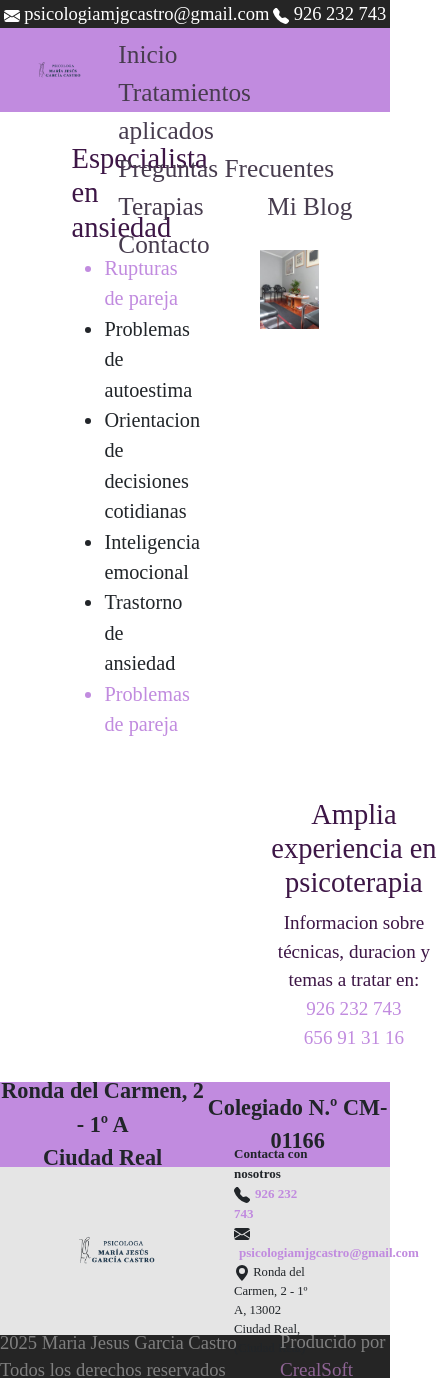
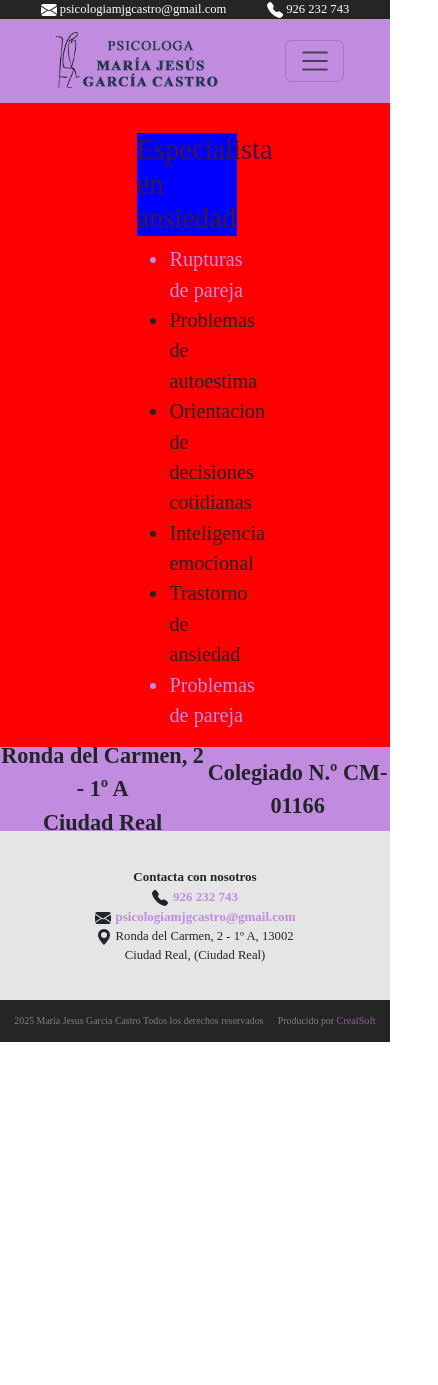
Before and after one commit to aalexgarciagl/psicologiaciudadreal, an Angular app: page /inicio in a window 390 px wide. Shown: the whole page, 438 px wide, since content can reach past the window. After the commit the page ends 1042 px from the top, so only its background shows below. Built offline with nearby package versions, Linux system fonts and the light colour scheme.

Commit message:
header and footer responsive

```diff
--- a/src/app/app.component.css
+++ b/src/app/app.component.css
@@ -72,3 +72,30 @@
     color: #8e6494;
     text-decoration: none;
 }
+
+@media (max-width: 768px) {
+    .imagen-footer-ct{
+        display: none;
+    }
+
+    .contenedor-imagen{
+        width: 50%;
+    }
+
+    .navbar{
+        width: 20%;
+    }
+
+    .contacto{
+        text-align: center;
+        width: 100%;
+    }
+
+    .footer-small{
+        font-size: 55%;
+    }
+    .header-small{
+        font-size: 70%;
+    }
+
+}
--- a/src/app/app.component.html
+++ b/src/app/app.component.html
@@ -1,4 +1,3 @@
-
 <header>
   <div class="header-small">
     <div class="email">
@@ -14,18 +13,33 @@
       {{this.telFijo}}
     </div>
   </div>
+
   <div class="header-big">
     <div class="contenedor-imagen">
       <div class="imagen"></div>
     </div>
-    <div class="navbar">
-      <a href="">Inicio</a>
-      <a href="">Tratamientos aplicados</a>
-      <a href="">Preguntas Frecuentes</a>
-      <a href="">Terapias</a>
-      <a href="">Mi Blog</a>
-      <a href="">Contacto</a>
-    </div>
+
+    <!-- NAVBAR BOOTSTRAP 5 -->
+    <nav class="navbar navbar-expand-lg navbar-light">
+      <div class="container-fluid">
+        <!-- Botón hamburguesa -->
+        <button class="navbar-toggler" type="button" data-bs-toggle="collapse" data-bs-target="#navbarNav">
+          <span class="navbar-toggler-icon"></span>
+        </button>
+
+        <!-- Contenido de la barra de navegación -->
+        <div class="collapse navbar-collapse" id="navbarNav">
+          <ul class="navbar-nav">
+            <li class="nav-item"><a class="nav-link" href="#">Inicio</a></li>
+            <li class="nav-item"><a class="nav-link" href="#">Tratamientos aplicados</a></li>
+            <li class="nav-item"><a class="nav-link" href="#">Preguntas Frecuentes</a></li>
+            <li class="nav-item"><a class="nav-link" href="#">Terapias</a></li>
+            <li class="nav-item"><a class="nav-link" href="#">Mi Blog</a></li>
+            <li class="nav-item"><a class="nav-link" href="#">Contacto</a></li>
+          </ul>
+        </div>
+      </div>
+    </nav>
   </div>
 </header>
 
--- a/src/app/componentes/incio/incio.component.css
+++ b/src/app/componentes/incio/incio.component.css
@@ -68,3 +68,23 @@
         width: 32%;
     }
 }
+
+@media (max-width: 768px) {
+    .espacialista{
+        background-color: red;
+    }
+
+    .espacialista h1{
+        background-color: blue;
+        width: 100px;
+    }
+    .ampliaex{
+        background-color: green;
+        margin-right: 100px;
+        display: none;
+    }
+
+    .imagen-content{
+        display: none;
+    }
+}
```
